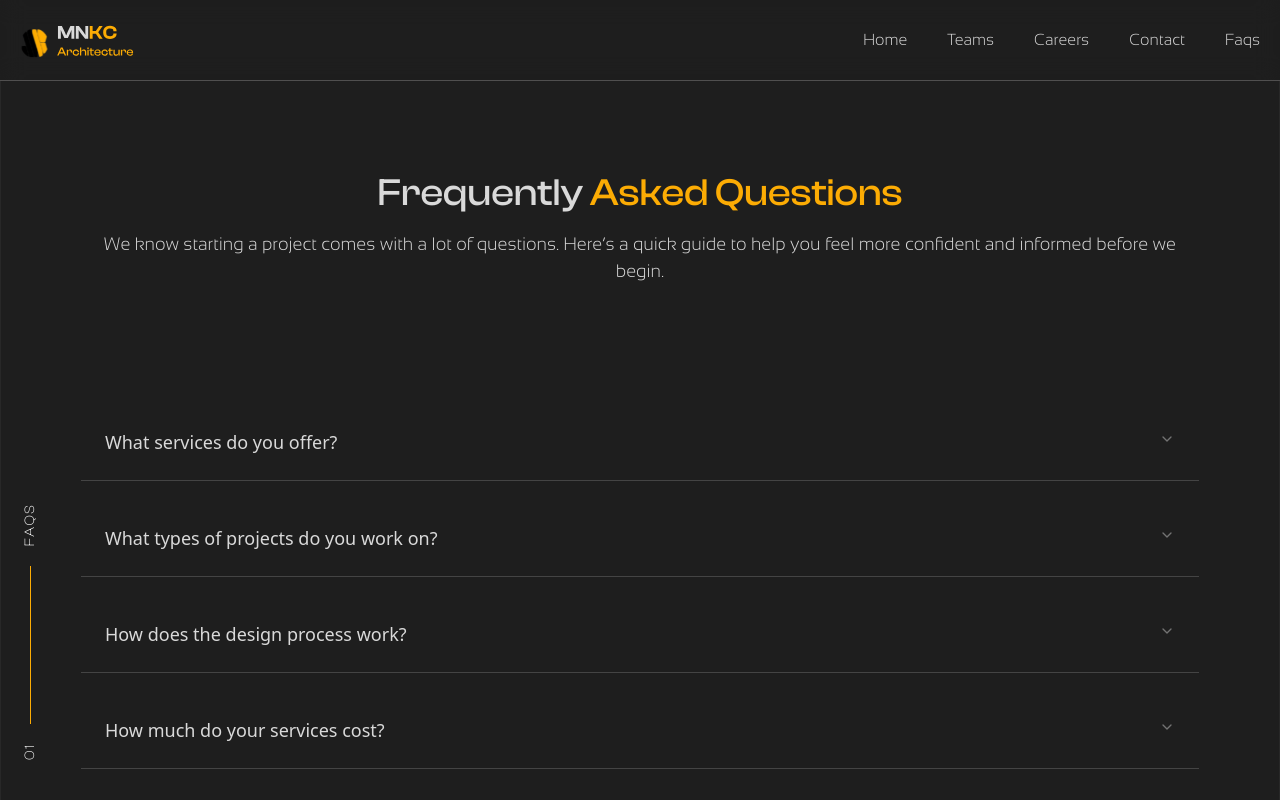
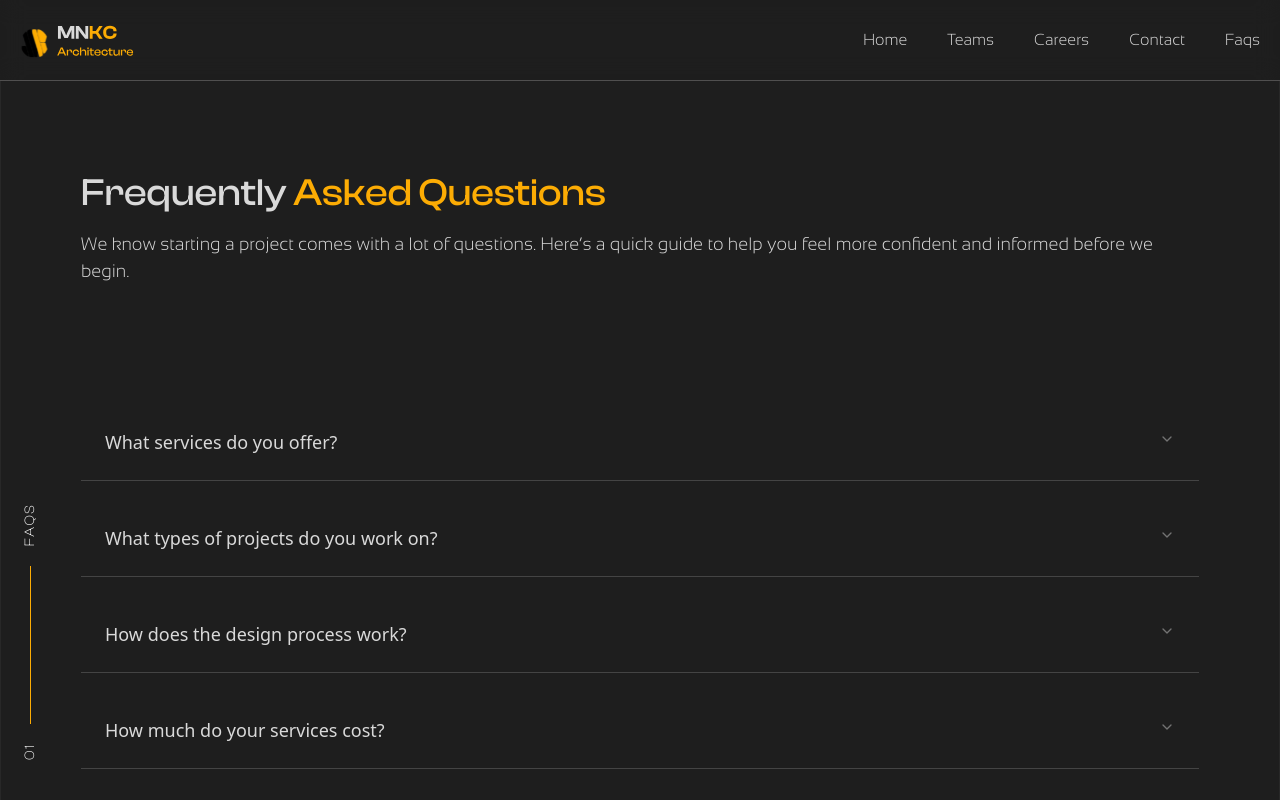
Before and after one commit to rainndev/MNKC-Architecture, a React (Vite) app: page /faqs in a window 1280 px wide. Shown: the top 800 px of the page. Built offline with nearby package versions, Linux system fonts and the light colour scheme.

Commit message:
style: align text alignment in FAQs section for consistency

```diff
--- a/src/pages/Faqs.tsx
+++ b/src/pages/Faqs.tsx
@@ -68,11 +68,11 @@ const Faqs = () => {
             animate={{ opacity: 1, y: 0 }}
             exit={{ opacity: 0, y: -20 }}
             transition={{ duration: 0.5, ease: "easeInOut" }}
-            className="text-logo-white mt-1 text-center font-[ClashDisplay] text-[clamp(2rem,3vw,5rem)] font-medium text-pretty"
+            className="text-logo-white mt-1 text-start font-[ClashDisplay] text-[clamp(2rem,3vw,5rem)] font-medium text-pretty"
           >
             Frequently <span className="text-logo-yellow">Asked Questions</span>
           </motion.h1>
-          <p className="text-logo-white relative mt-2 text-center font-[SansationLight] text-[clamp(1rem,3vw,1.125rem)] font-normal">
+          <p className="text-logo-white relative mt-2 text-start font-[SansationLight] text-[clamp(1rem,3vw,1.125rem)] font-normal">
             We know starting a project comes with a lot of questions. Here’s a
             quick guide to help you feel more confident and informed before we
             begin.
```
